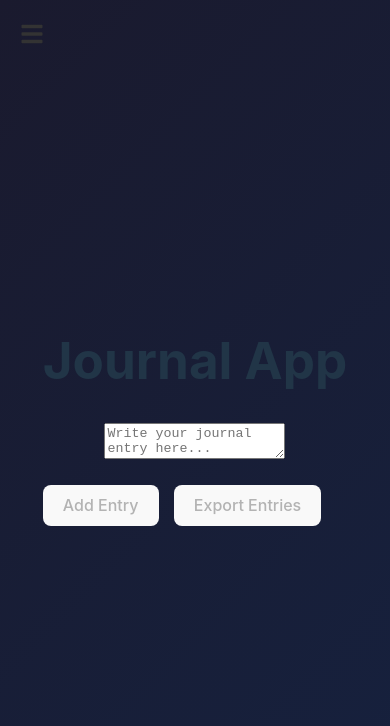
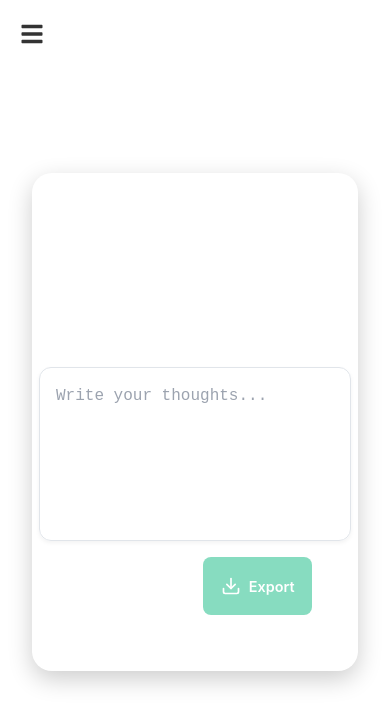
Before and after one commit to aayanrahman/MyMindFlow, a React (Vite) app: page /journal in a window 390 px wide. Shown: the top 726 px of the page. Built offline with nearby package versions, Linux system fonts and the light colour scheme.

Commit message:
changed errythang

```diff
--- a/package.json
+++ b/package.json
@@ -11,7 +11,9 @@
   },
   "dependencies": {
     "@google/generative-ai": "^0.21.0",
+    "bootstrap": "^5.3.3",
     "dotenv": "^16.4.7",
+    "lucide-react": "^0.471.0",
     "react": "^18.3.1",
     "react-dom": "^18.3.1",
     "react-icons": "^5.4.0",
--- a/src/components/journal/Journal.jsx
+++ b/src/components/journal/Journal.jsx
@@ -1,10 +1,13 @@
 import React, { useState, useEffect } from 'react';
+import { Trash2, Download, Plus } from 'lucide-react';
+import './journal.css';
 
 const Journal = () => {
   const [entries, setEntries] = useState([]);
   const [newEntry, setNewEntry] = useState('');
+  const [hoveredEntry, setHoveredEntry] = useState(null);
+  const [showAlert, setShowAlert] = useState(false);
 
-  // Load entries from localStorage on mount
   useEffect(() => {
     const savedEntries = localStorage.getItem('journalEntries');
     if (savedEntries) {
@@ -13,6 +16,8 @@ const Journal = () => {
   }, []);
 
   const handleAddEntry = () => {
+    if (!newEntry.trim()) return;
+
     const entry = {
       id: Date.now(),
       text: newEntry,
@@ -23,6 +28,14 @@ const Journal = () => {
     setEntries(updatedEntries);
     localStorage.setItem('journalEntries', JSON.stringify(updatedEntries));
     setNewEntry('');
+    setShowAlert(true);
+    setTimeout(() => setShowAlert(false), 2000);
+  };
+
+  const handleDeleteEntry = (id) => {
+    const updatedEntries = entries.filter(entry => entry.id !== id);
+    setEntries(updatedEntries);
+    localStorage.setItem('journalEntries', JSON.stringify(updatedEntries));
   };
 
   const handleExport = () => {
@@ -38,36 +51,68 @@ const Journal = () => {
 
   return (
     <div className="journal-container">
-      <h1>Journal App</h1>
+      <div className="journal-content">
+        <h1>Personal Journal</h1>
+
+        <div className="entry-input-container">
           <textarea
-        className="journal-input"
             value={newEntry}
             onChange={(e) => setNewEntry(e.target.value)}
-        placeholder="Write your journal entry here..."
+            placeholder="Write your thoughts..."
           />
-      <div className="button-container">
+          <div className="button-group">
             <button
+              className="add-button"
               onClick={handleAddEntry}
               disabled={!newEntry.trim()}
             >
-          Add Entry
+              <Plus size={20} /> Add Entry
             </button>
             <button
+              className="export-button"
               onClick={handleExport}
               disabled={entries.length === 0}
             >
-          Export Entries
+              <Download size={20} /> Export
             </button>
           </div>
+        </div>
+
+        {showAlert && (
+          <div className="success-alert">
+            <p>Entry added successfully!</p>
+          </div>
+        )}
+
         <div className="entries-list">
           {entries.map((entry) => (
-          <div key={entry.id} className="entry-item">
-            <div className="entry-date">
-              {new Date(entry.date).toLocaleDateString()}
+            <div
+              key={entry.id}
+              className="entry-card"
+              onMouseEnter={() => setHoveredEntry(entry.id)}
+              onMouseLeave={() => setHoveredEntry(null)}
+            >
+              <div className="entry-header">
+                <span className="entry-date">
+                  {new Date(entry.date).toLocaleDateString(undefined, {
+                    weekday: 'long',
+                    year: 'numeric',
+                    month: 'long',
+                    day: 'numeric',
+                  })}
+                </span>
+                <button
+                  onClick={() => handleDeleteEntry(entry.id)}
+                  className={`delete-button ${hoveredEntry === entry.id ? 'visible' : ''}`}
+                  aria-label="Delete entry"
+                >
+                  <Trash2 size={18} />
+                </button>
               </div>
-            <div className="entry-text">{entry.text}</div>
+              <p className="entry-text">{entry.text}</p>
             </div>
           ))}
+        </div>
       </div>
     </div>
   );
--- a/src/components/journal/journal.css
+++ b/src/components/journal/journal.css
@@ -1,133 +1,105 @@
 .journal-container {
-  max-width: 800px;
-  margin: 20px auto;
-  padding: 30px;
-  background: #ffffff;
-  border-radius: 12px;
-  box-shadow: 0 2px 10px rgba(0,0,0,0.1);
+  max-width: 600px;
+  margin: 2rem auto;
+  padding: 1.5rem;
+  display: flex;
+  flex-direction: column;
+  align-items: center;
+  background: rgba(255, 255, 255, 0.05);
+  backdrop-filter: blur(10px);
+  border-radius: 20px;
+  box-shadow: 0 8px 24px rgba(0, 0, 0, 0.2);
 }
 
-.journal-input {
+.journal-content {
   width: 100%;
-  min-height: 200px;
-  padding: 15px;
-  margin: 15px 0;
-  border: 2px solid #e0e0e0;
-  border-radius: 8px;
-  font-size: 16px;
-  resize: vertical;
-}
-
-.button-container {
-  display: flex;
-  gap: 10px;
-  margin: 15px 0;
-}
-
-button {
-  padding: 10px 20px;
-  border: none;
-  border-radius: 4px;
-  cursor: pointer;
-  background: #4CAF50;
-  color: white;
-}
-
-button:disabled {
-  background: #cccccc;
-  cursor: not-allowed;
-}
-
-.entries-list {
-  margin-top: 20px;
-}
-
-.entry-item {
-  padding: 15px;
-  margin: 10px 0;
-  background: #f5f5f5;
-  border-radius: 8px;
-  border-left: 4px solid #4CAF50;
-}
-
-.entry-date {
-  color: #666;
-  font-size: 14px;
-  margin-bottom: 5px;
-}
-
-.entry-text {
-  white-space: pre-wrap;
+  padding: 2rem;
 }
 
 h1 {
-  color: #333;
-  margin-bottom: 20px;
-  font-size: 24px;
+  font-size: 2.5rem;
+  font-weight: 700;
   text-align: center;
+  color: white;
+  margin-bottom: 1.5rem;
+}
+
+.entry-input-container {
+  display: flex;
+  flex-direction: column;
+  gap: 1rem;
+  width: 100%;
+  align-items: center;
 }
 
 textarea {
   width: 100%;
-  min-height: 300px;
-  padding: 20px;
-  margin: 15px 0;
-  border: 2px solid #e0e0e0;
-  border-radius: 8px;
-  font-size: 16px;
-  line-height: 1.6;
-  resize: vertical;
-  transition: border-color 0.3s ease;
+  max-width: 500px;
+  min-height: 140px;
+  padding: 1rem;
+  border: 1px solid #e1e5ea;
+  border-radius: 0.75rem;
+  font-size: 1rem;
+  line-height: 1.5;
+  resize: none;
+  transition: all 0.2s ease-in-out;
+  background-color: rgba(255, 255, 255, 0.1);
+  color: white;
+  box-shadow: 0 2px 4px rgba(0, 0, 0, 0.05);
+
 }
 
 textarea:focus {
   outline: none;
-  border-color: #4CAF50;
-  box-shadow: 0 0 0 2px rgba(76,175,80,0.2);
+  border-color: #3b82f6;
+  background-color: rgba(255, 255, 255, 0.2);
+  box-shadow: 0 4px 8px rgba(59, 130, 246, 0.2);
 }
 
-button:first-of-type {
-  background: #4CAF50;
+textarea::placeholder {
+  color: #9ca3af;
+}
+
+.button-group {
+  display: flex;
+  justify-content: space-between;
+  gap: 1rem;
+}
+
+button {
+  flex: 1;
+  display: flex;
+  justify-content: center;
+  align-items: center;
+  gap: 0.5rem;
+  padding: 0.75rem;
+  border: none;
+  border-radius: 0.5rem;
+  font-size: 0.9rem;
+  font-weight: 600;
+  cursor: pointer;
+  transition: all 0.2s ease;
+}
+
+button:disabled {
+  opacity: 0.5;
+  cursor: not-allowed;
+}
+
+.add-button {
+  background-color: rgba(255, 255, 255, 0.1);
   color: white;
 }
 
-button:last-of-type {
-  background: #2196F3;
+.add-button:hover:not(:disabled) {
+  background-color: rgba(255, 255, 255, 0.2);
+}
+
+.export-button {
+  background-color: #10b981;
   color: white;
 }
 
-button:hover {
-  transform: translateY(-2px);
-  box-shadow: 0 2px 8px rgba(0,0,0,0.2);
+.export-button:hover:not(:disabled) {
+  background-color: #059669;
 }
-
-ul {
-  list-style: none;
-  padding: 0;
-  margin: 20px 0;
-}
-
-li {
-  padding: 15px;
-  margin: 10px 0;
-  background: #f5f5f5;
-  border-radius: 8px;
-  border-left: 4px solid #4CAF50;
-}
-
-@media (max-width: 768px) {
-  .journal-container {
-    margin: 10px;
-    padding: 15px;
-  }
-
-  textarea {
-    min-height: 200px;
-    margin-right: 200px;
-  }
-
-  button {
-    width: 100%;
-    margin: 5px 0;
-  }
-}
--- a/src/components/sidebar/sidebar.css
+++ b/src/components/sidebar/sidebar.css
@@ -2,17 +2,16 @@
 .sidebar {
   position: fixed;
   top: 0;
-    left: -250px; /* Hidden by default */
+  left: -250px;
   width: 250px;
   height: 100%;
   background-color: #333;
   color: white;
   display: flex;
   flex-direction: column;
-    align-items: center;
-    justify-content: center;
   transition: 0.3s ease;
   z-index: 1000;
+  padding-top: 20px;
 }
 
   .sidebar.active {
@@ -22,8 +21,13 @@
   .sidebar-menu {
     list-style: none;
     padding: 0;
+    width: 100%;
+    margin-top: 60px; /* Add space for menu icon */
   }
 
+  .theme-toggle:hover {
+    color: #007bff;
+  }
   .sidebar-item {
     margin: 20px 0;
   }
@@ -34,7 +38,59 @@
     display: flex;
     align-items: center;
   }
+  .theme-toggle {
+    display: flex;
+    align-items: center;
+    width: 100%;
+    padding: 10px 20px;
+    background: none;
+    border: none;
+    color: white;
+    cursor: pointer;
+    text-align: left;
+  }
 
+  .theme-toggle span {
+    margin-left: 10px;
+  }
+
+  :root[data-bs-theme="light"] {
+    --bs-body-bg: #ffffff;
+    --bs-body-color: #212529;
+  }
+
+  :root[data-bs-theme="dark"] {
+    --bs-body-bg: #212529;
+    --bs-body-color: #ffffff;
+  }
+
+  body {
+    background-color: var(--bs-body-bg);
+    color: var(--bs-body-color);
+    transition: background-color 0.3s ease, color 0.3s ease;
+  }
+
+
+  .sidebar-item {
+    margin: 20px 0;
+    width: 100%;
+    padding: 0 15px;
+  }
+
+.sidebar-link,
+.theme-toggle {
+  padding: 10px 15px;
+  width: 100%;
+}
+
+  .sidebar-link {
+  display: flex;
+  align-items: center;
+  color: white;
+  text-decoration: none;
+  padding: 10px 20px;
+  width: 100%;
+}
   .sidebar-link span {
     margin-left: 10px;
   }
--- a/src/components/sidebar/sidebar.jsx
+++ b/src/components/sidebar/sidebar.jsx
@@ -1,11 +1,29 @@
-import React, { useState } from 'react';
+import React, { useState, useEffect } from 'react';
 import { Link } from 'react-router-dom';
-import { FaBars, FaTimes, FaHome, FaJournalWhills, FaCog } from 'react-icons/fa';
+import { FaBars, FaTimes, FaHome, FaJournalWhills, FaCog, FaMoon, FaSun} from 'react-icons/fa';
 import './Sidebar.css';
 
 function Sidebar() {
   const [isOpen, setIsOpen] = useState(false);
 
+  const [isDarkMode, setIsDarkMode] = useState(() => {
+    const savedTheme = localStorage.getItem('theme');
+    return savedTheme === 'dark';
+  });
+
+  useEffect(() => {
+    // Apply the theme on initial load and theme changes
+    document.documentElement.setAttribute(
+      'data-bs-theme',
+      isDarkMode ? 'dark' : 'light'
+    );
+  }, [isDarkMode]);
+
+  const toggleTheme = () => {
+    const newTheme = !isDarkMode;
+    setIsDarkMode(newTheme);
+    localStorage.setItem('theme', newTheme ? 'dark' : 'light');
+  };
   const toggleSidebar = () => {
     setIsOpen(!isOpen);
   };
@@ -50,6 +68,13 @@ function Sidebar() {
               <span>Settings</span>
             </Link>
           </li>
+          {/* Theme Toggle Switch */}
+          <li className="sidebar-item">
+            <button className="theme-toggle" onClick={toggleTheme}>
+              {isDarkMode ? <FaSun /> : <FaMoon />}
+              <span>{isDarkMode ? 'Light Mode' : 'Dark Mode'}</span>
+            </button>
+          </li>
         </ul>
       </div>
     </div>
```
Also changed, not shown: 1 other file (tests, documents, lock files or other folders). Lines whose indentation alone changed are shown as unchanged.
